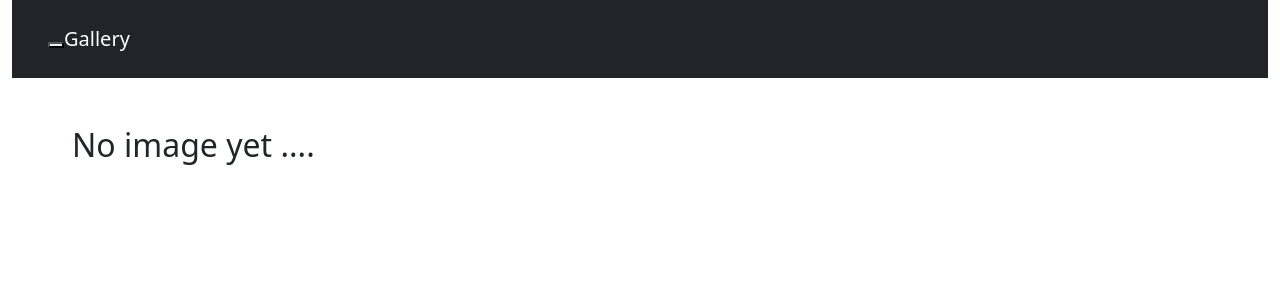
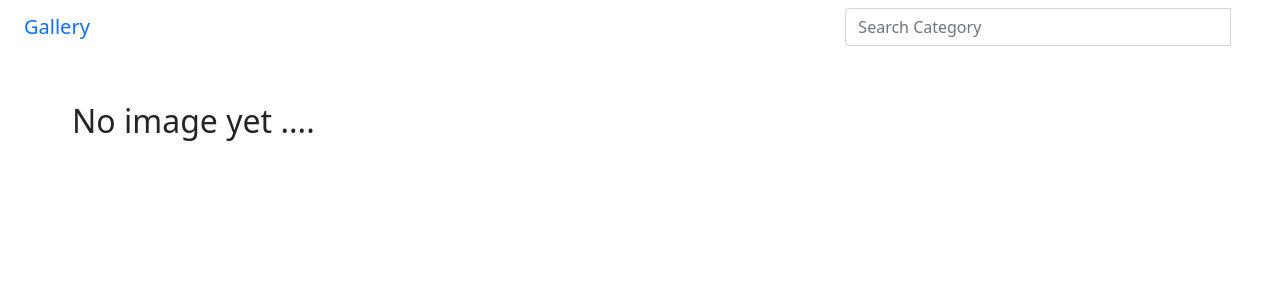
Before and after one commit to Samuel-Muriuki/Personal-Gallery, a Django app: page / in a window 1280 px wide. Shown: the top 300 px of the page. Run offline with Django 4.2, Linux system fonts and the light colour scheme; data that the repository does not hold is empty; some libraries are stand-ins or nearby versions.

Commit message:
Updating the navbar with a search form

```diff
--- a/Personal-Gallery/gallery/templates/gallery/viewing_photos.html
+++ b/Personal-Gallery/gallery/templates/gallery/viewing_photos.html
@@ -22,7 +22,7 @@
                     src="{{ image.image.url }}"
                     alt="Card image cap">
             </div>
-            <p>Here {{image.description}}</p>
+            <p>{{image.description}}</p>
         </div>
 
     </div>
--- a/Personal-Gallery/gallery/templates/navbar.html
+++ b/Personal-Gallery/gallery/templates/navbar.html
@@ -9,24 +9,12 @@
 </head>
 
 <body>
-    <nav class="navbar navbar-expand-lg navbar-dark bg-dark p-4" role="navigation">
+  <nav class="navbar navbar-inverse">
     <div class="container-fluid">
       <div class="navbar-header">
-                <button type="button" class="navbar-toggle" data-toggle="collapse" data-target=".navbar-collapse">
-                    <span class="sr-only"></span>
-                    <span class="icon-bar"></span>
-                    <span class="icon-bar"></span>
-                    <span class="icon-bar"></span>
-                </button>
-
+        <a class="navbar-brand" href="{% url 'home' %}">Gallery</a>
       </div>
-            <div class="collapse navbar-collapse" id="navbarNavAltMarkup">
       <ul class="nav navbar-nav">
-                    <li>
-                        <a href="{% url 'home' %}" class="navbar-brand">Gallery</a>
-                    </li>
-
-
         {% for category in categories %}
         <li class="nav-item">
           {{ category.name }}
@@ -34,8 +22,21 @@
         {% endfor %}
 
       </ul>
+      <!-- Adding a search form  -->
+    <div class="col-sm-4 col-md-4 navbar-right">
 
+      <form class="navbar-form" role="search" action="">
+
+        <div class="input-group">
+          <input type="text" class="form-control" placeholder="Search Category" name="search">
+          <div class="input-group-btn">
+            <button class="btn btn-default" type="submit"><i class="glyphicon glyphicon-search"></i></button>
           </div>
+        </div>
+
+      </form>
+    </div>
+    <!-- search form end -->
     </div>
   </nav>
 </body>
```
Lines whose indentation alone changed are shown as unchanged.
